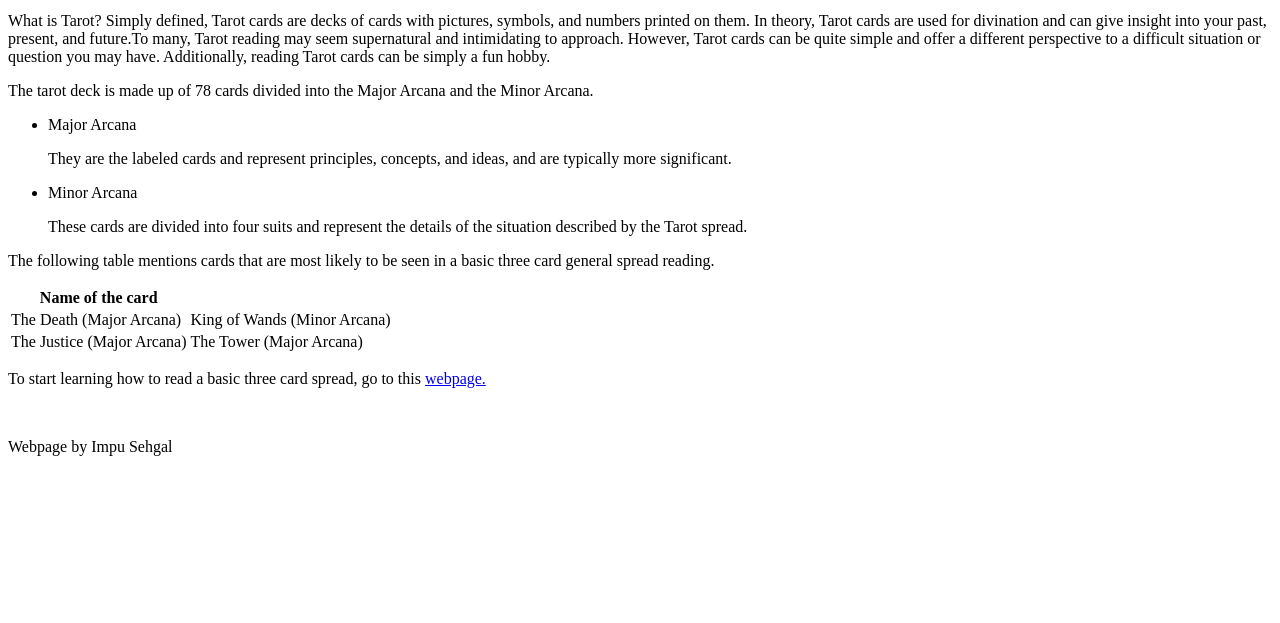
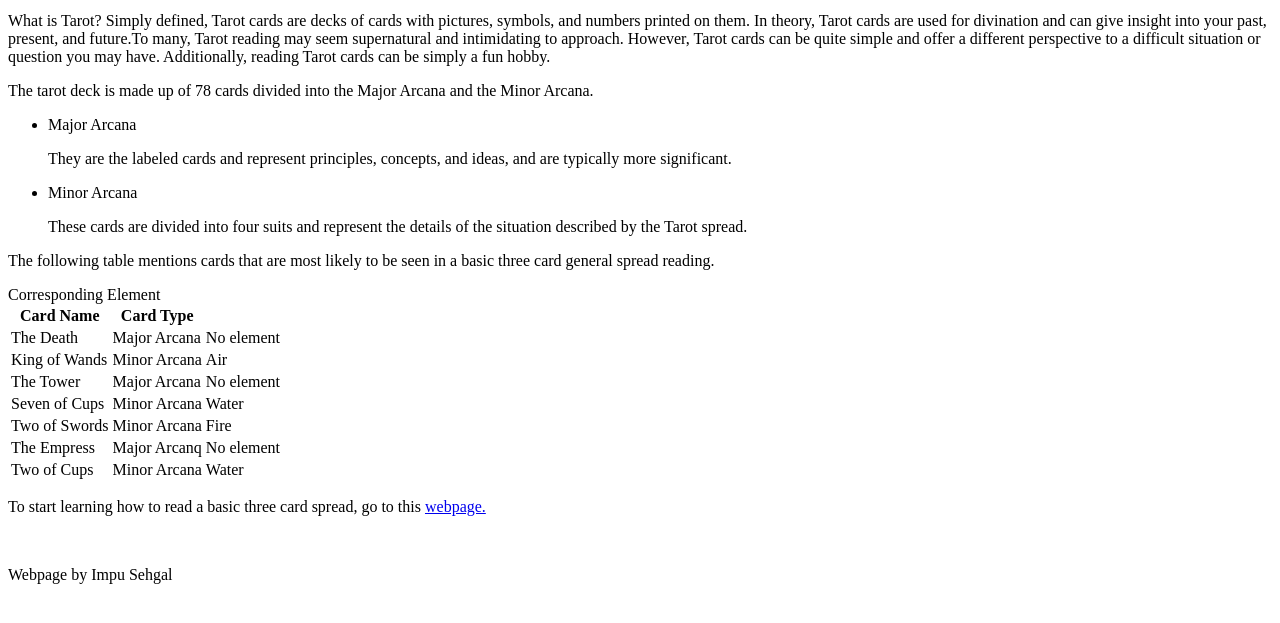
Before and after one commit to impusehgal/Homework1, a plain HTML site: page index.html in a window 1280 px wide. Shown: the part 167-790 px from the top of the page. Drawn offline with Linux system fonts and the light colour scheme.

Commit message:
Update index.html

```diff
--- a/index.html
+++ b/index.html
@@ -40,17 +40,45 @@
             <p> The following table mentions cards that are most likely to be seen in a basic three card general spread reading.</p>
             <table>
                 <tr>
-                  <th>Name of the card</th>
-                  <th></th>
+                  <th>Card Name</th>
+                  <th> Card Type</th>
+                  <tk> Corresponding Element</tk>
                 </tr>
                 <tr>
-                  <td>The Death (Major Arcana)</td>
-                  <td>King of Wands (Minor Arcana)</td>
+                  <td>The Death</td>
+                  <td>Major Arcana</td>
+                  <td> No element</td>
                 </tr>
                 <tr>
-                  <td>The Justice (Major Arcana)</td>
-                  <td>The Tower (Major Arcana)</td>
+                  <td>King of Wands</td>
+                  <td>Minor Arcana</td>
+                  <td>Air</td>
                   </tr>
+                  <tr>
+                    <td>The Tower</td>
+                    <td>Major Arcana</td>
+                    <td>No element</td>
+                    </tr>
+                    <tr>
+                    <td>Seven of Cups</td>
+                    <td>Minor Arcana</td>
+                    <td>Water</td>
+                </tr>
+                <tr>
+                <td>Two of Swords</td>
+                <td>Minor Arcana</td>
+                <td>Fire</td>
+                </tr>
+                <tr>
+                    <td>The Empress</td>
+                    <td> Major Arcanq</td>
+                    <td>No element</td>
+                    </tr>
+                <tr>
+                    <td> Two of Cups</td>
+                    <td> Minor Arcana</td>
+                    <td> Water</td>
+                    </tr>
               </table>
         </section>
         <section>
```
